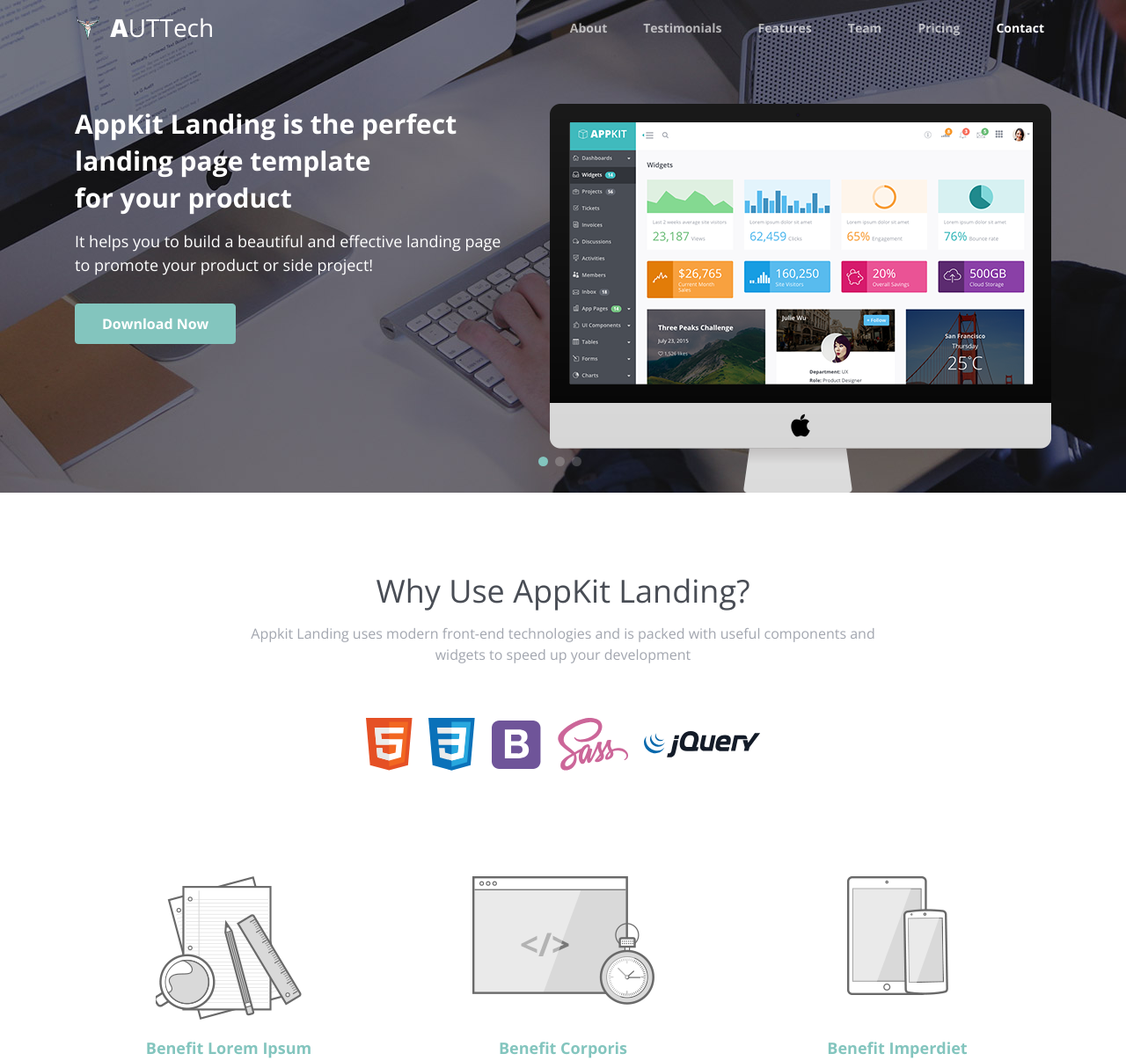
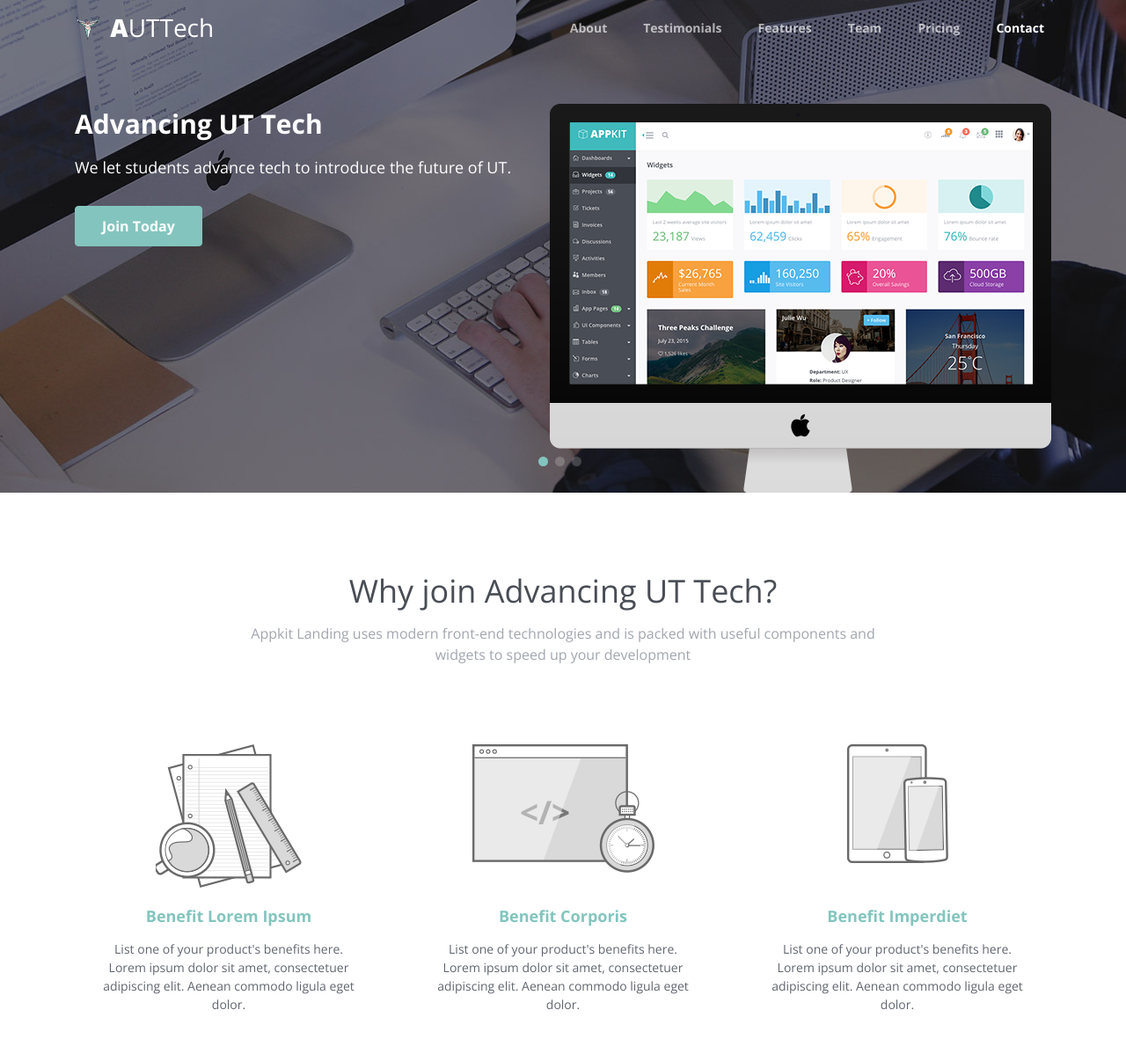
Before and after one commit to Abinavraj5427/advancinguttech.github.io, a plain HTML site: page index.html in a window 1280 px wide. Shown: the top 1206 px of the page at 88% size. Drawn offline with nearby package versions, Linux system fonts and the light colour scheme.

Commit message:
Made some styling changes

```diff
--- a/index.html
+++ b/index.html
@@ -79,9 +79,9 @@
 					<div class="item-content container">
     					<div class="item-content-inner">
 
-				            <h2 class="heading">AppKit Landing is the perfect landing page template <br class="d-none d-md-block">for your product</h2>
-				            <p class="intro">It helps you to build a beautiful and effective landing page to promote your product or side project!</p>
-				            <a class="btn btn-primary btn-cta" href="https://themes.3rdwavemedia.com/bootstrap-templates/startup/appkit-landing-free-bootstrap-theme-for-developers-and-startups/" target="_blank">Download Now</a>
+				            <h2 class="heading">Advancing UT Tech</h2>
+				            <p class="intro">We let students advance tech to introduce the future of UT.</p>
+				            <a class="btn btn-primary btn-cta" href="https://themes.3rdwavemedia.com/bootstrap-templates/startup/appkit-landing-free-bootstrap-theme-for-developers-and-startups/" target="_blank">Join Today</a>
 
     					</div><!--//item-content-inner-->
 					</div><!--//item-content-->
@@ -91,9 +91,9 @@
 					<div class="item-content container">
 						<div class="item-content-inner">
 
-				            <h2 class="heading">Bootstrap Lover?</h2>
-				            <p class="intro">AppKit Landing is built on Bootstrap 4 and SASS so it's quick and easy to customise!</p>
-				            <a class="btn btn-primary btn-cta" href="https://themes.3rdwavemedia.com/bootstrap-templates/startup/appkit-landing-free-bootstrap-theme-for-developers-and-startups/" target="_blank">Find out more</a>
+				            <h2 class="heading">Advancing UT Tech</h2>
+				            <p class="intro">We help students stack their resume while we advance tech.</p>
+				            <a class="btn btn-primary btn-cta" href="https://themes.3rdwavemedia.com/bootstrap-templates/startup/appkit-landing-free-bootstrap-theme-for-developers-and-startups/" target="_blank">Join Today</a>
 
     					</div><!--//item-content-inner-->
 					</div>
@@ -103,9 +103,9 @@
 					<div class="item-content container">
 						<div class="item-content-inner">
 
-				            <h2 class="heading">Ready to build outstanding product?</h2>
-				            <p class="intro">Get AppKit Landing today and it will help you promote your product effectively!</p>
-				            <a class="btn btn-primary btn-cta" href="https://themes.3rdwavemedia.com/bootstrap-templates/startup/appkit-landing-free-bootstrap-theme-for-developers-and-startups/" target="_blank">Get Started</a>
+				            <h2 class="heading">Advancing UT Tech</h2>
+				            <p class="intro">We count each students' volunteer hours for advancing tech at UT.</p>
+				            <a class="btn btn-primary btn-cta" href="https://themes.3rdwavemedia.com/bootstrap-templates/startup/appkit-landing-free-bootstrap-theme-for-developers-and-startups/" target="_blank">Join Today</a>
 
     					</div><!--//item-content-inner-->
 					</div>
@@ -117,15 +117,9 @@
 
     <div id="about" class="about-section">
         <div class="container text-center">
-            <h2 class="section-title">Why Use AppKit Landing?</h2>
+            <h2 class="section-title">Why join Advancing UT Tech?</h2>
             <p class="intro">Appkit Landing uses modern front-end technologies and is packed with useful components and widgets to speed up your development</p>
-            <ul class="technologies list-inline">
-                <li class="list-inline-item"><img src="assets/images/logo-html5.svg" alt="HTML5"></li>
-                <li class="list-inline-item"><img src="assets/images/logo-css3.svg" alt="CSS3"></li>
-                <li class="list-inline-item"><img src="assets/images/logo-bootstrap.svg" alt="Bootstrap"></li>
-                <li class="list-inline-item"><img src="assets/images/logo-sass.svg" alt="Sass"></li>
-                <li class="list-inline-item"><img src="assets/images/logo-jquery.svg" alt="jQuery"></li>
-            </ul>
+
 
             <div class="items-wrapper row">
                 <div class="item col-md-4 col-12">
```
